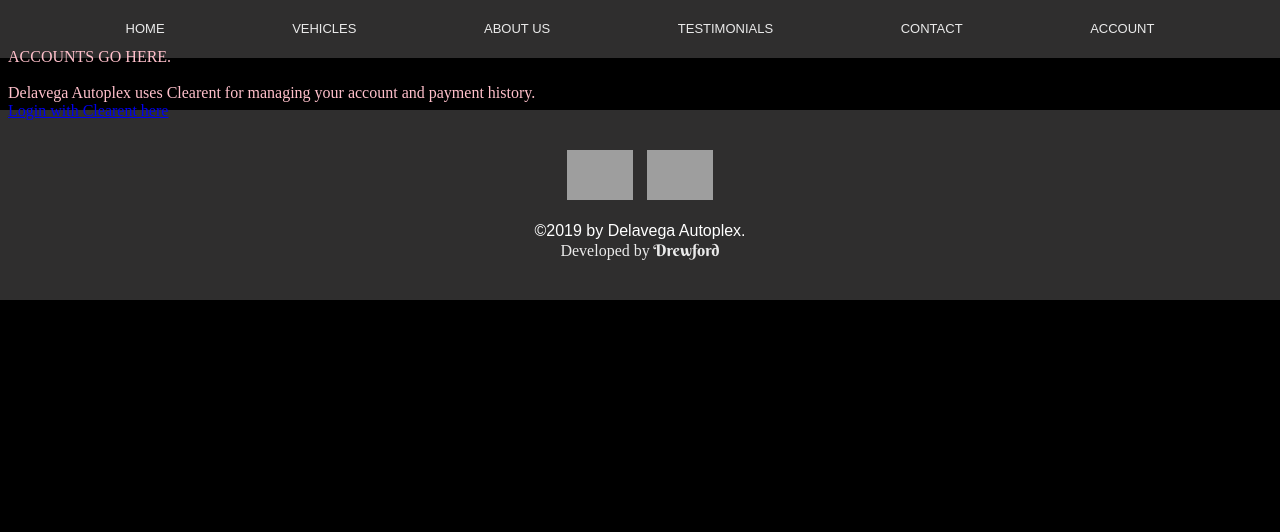
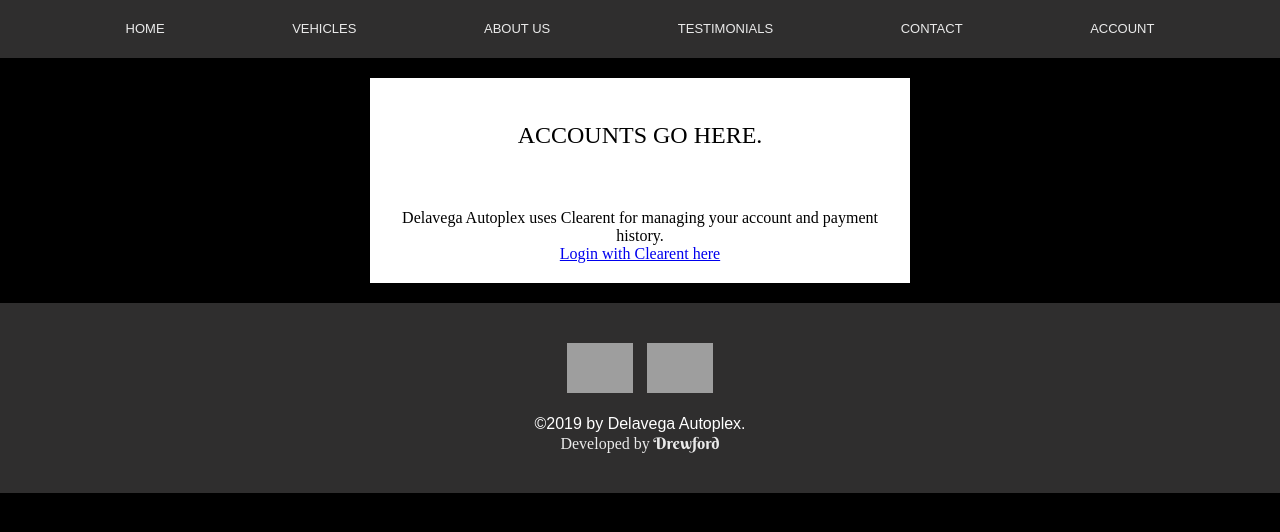
Before and after one commit to SleazyCook/autoplex, a React app: page /account in a window 1280 px wide. Built offline with nearby package versions, Linux system fonts and the light colour scheme; grey boxes are pictures that could not be loaded.

Commit message:
adjusted margins on components

```diff
--- a/public/style.css
+++ b/public/style.css
@@ -126,6 +126,7 @@
   padding: 20px;
   text-align: center;
   margin-top: 30px;
+  margin-bottom: 30px;
 }
 
 #about-title {
@@ -133,6 +134,11 @@
 }
 
 /* TESTIMONIALS */
+#testimonials-return {
+  margin-top: 30px;
+  margin-bottom: 30px;
+}
+
 .review-container {
   background-color: white;
   max-width: 500px;
@@ -169,7 +175,8 @@
   display: flex;
   justify-content: center;
   flex-direction: column;
-  margin-bottom: 20px;
+  margin-top: 30px;
+  margin-bottom: 30px;
 }
 
 #contact-return img {
@@ -210,3 +217,20 @@
   background-color: black;
   color: white;
 }
+
+/* ACCOUNT */
+
+#account-return {
+  color: black;
+  background-color: white;
+  max-width: 500px;
+  margin: auto;
+  padding: 20px;
+  text-align: center;
+  margin-top: 30px;
+  margin-bottom: 30px;
+}
+
+#account-title {
+  font-size: x-large;
+}
--- a/src/components/Account.js
+++ b/src/components/Account.js
@@ -2,8 +2,10 @@
 
 const Account = () => {
   return (
-    <div>
-      ACCOUNTS GO HERE.
+    <div id="account-return">
+      <p id="account-title">
+        ACCOUNTS GO HERE.
+      </p>
       <br />
       <br />
       Delavega Autoplex uses Clearent for managing your account and payment history.
--- a/src/components/Home.js
+++ b/src/components/Home.js
@@ -19,10 +19,6 @@
           <a className="home-social-link" href="" target="_blank">
             <img alt="instagram icon link" src="https://i.imgur.com/fsR5M5g.png" />
           </a>
-
-          <br />
-          <br />
-          <br />
         </div>
       </div>
 
--- a/src/components/Testimonials.js
+++ b/src/components/Testimonials.js
@@ -2,7 +2,7 @@
 
 const Testimonials = () => {
   return (
-    <div>
+    <div id="testimonials-return">
       <article className="review-container">
         <img alt="elizabeth photo" className="review-img" src="https://i.imgur.com/zdR8kwj.png" />
         <section className="review">
```
